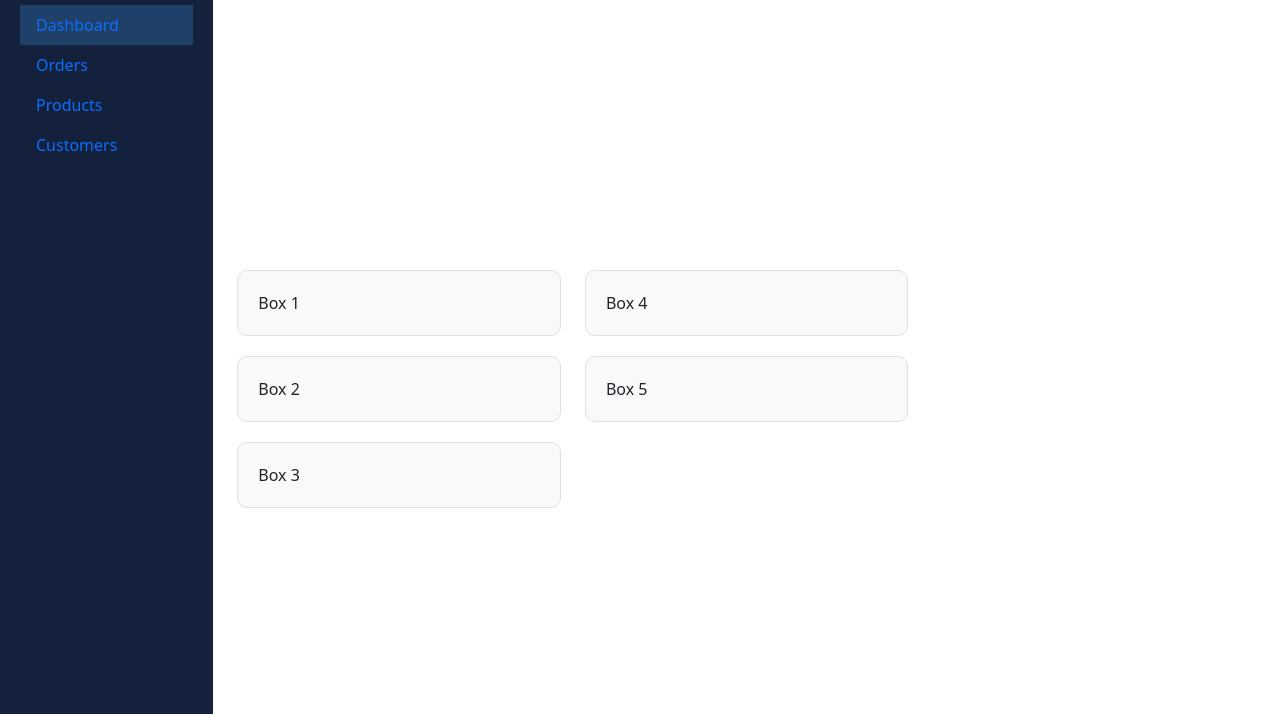
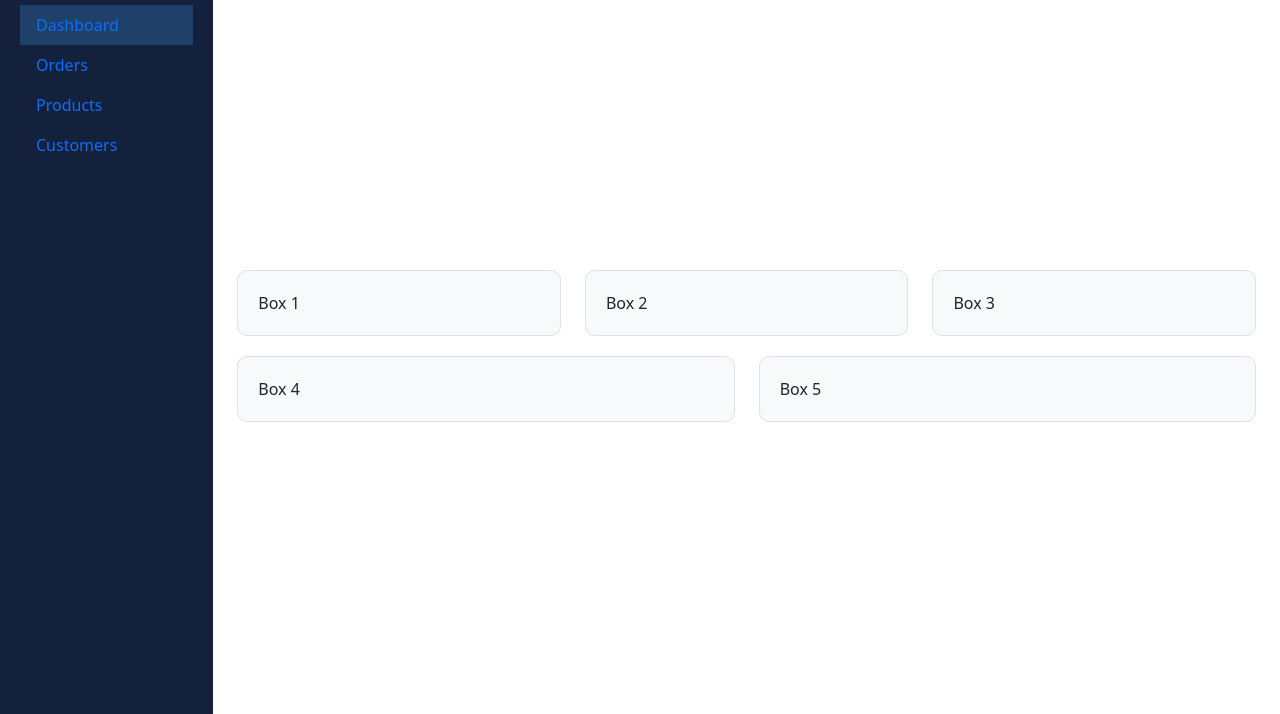
Before and after one commit to prp-e/bootstrap_dashboard, a plain HTML site: page index.html in a window 1280 px wide. Shown: the part 86-800 px from the top of the page. Drawn offline with nearby package versions, Linux system fonts and the light colour scheme.

Commit message:
working on the boxes

```diff
--- a/index.html
+++ b/index.html
@@ -82,15 +82,27 @@
                             </div>
                         </div>
                     </div>
+                </div>
+
+                <div class="row">
                     <div class="col-md-4">
                         <!-- Add your three boxes here -->
                         <div class="box">Box 1</div>
+                    </div>
+                    <div class="col-md-4">
                         <div class="box">Box 2</div>
+                    </div>
+                    <div class="col-md-4">
                         <div class="box">Box 3</div>
                     </div>
-                    <div class="col-md-4">
+                </div>
+
+                <div class="row">
+                    <div class="col-md-6">
                         <!-- Add your two boxes here -->
                         <div class="box">Box 4</div>
+                    </div>
+                    <div class="col-md-6">
                         <div class="box">Box 5</div>
                     </div>
                 </div>
```
